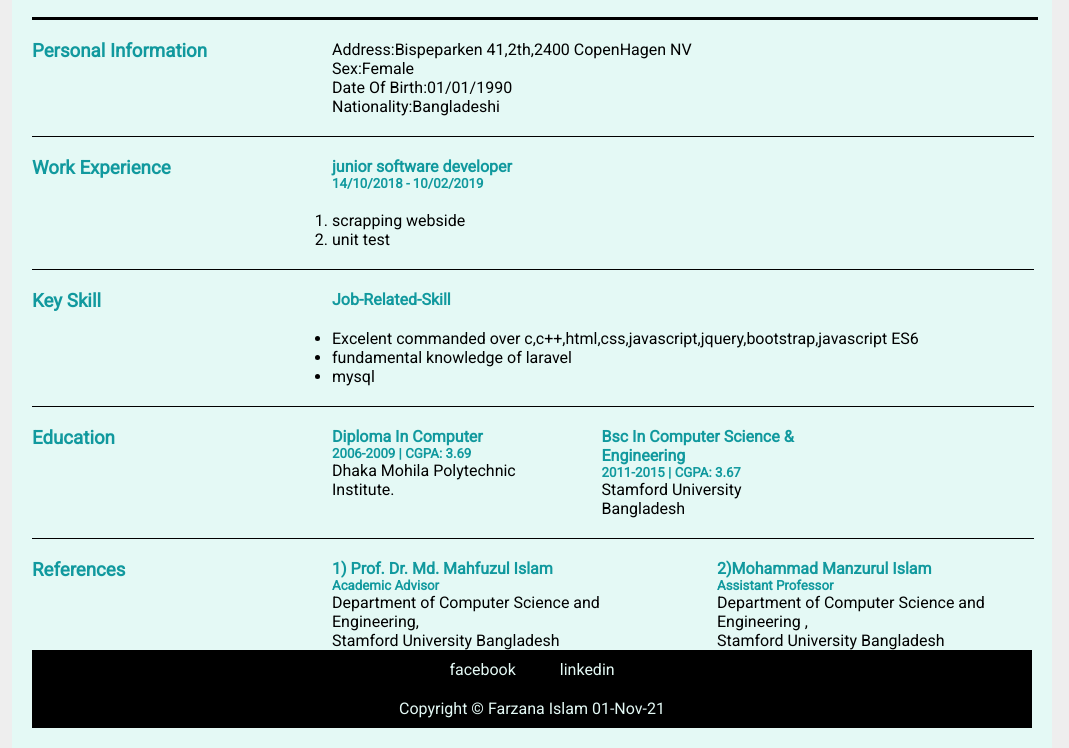
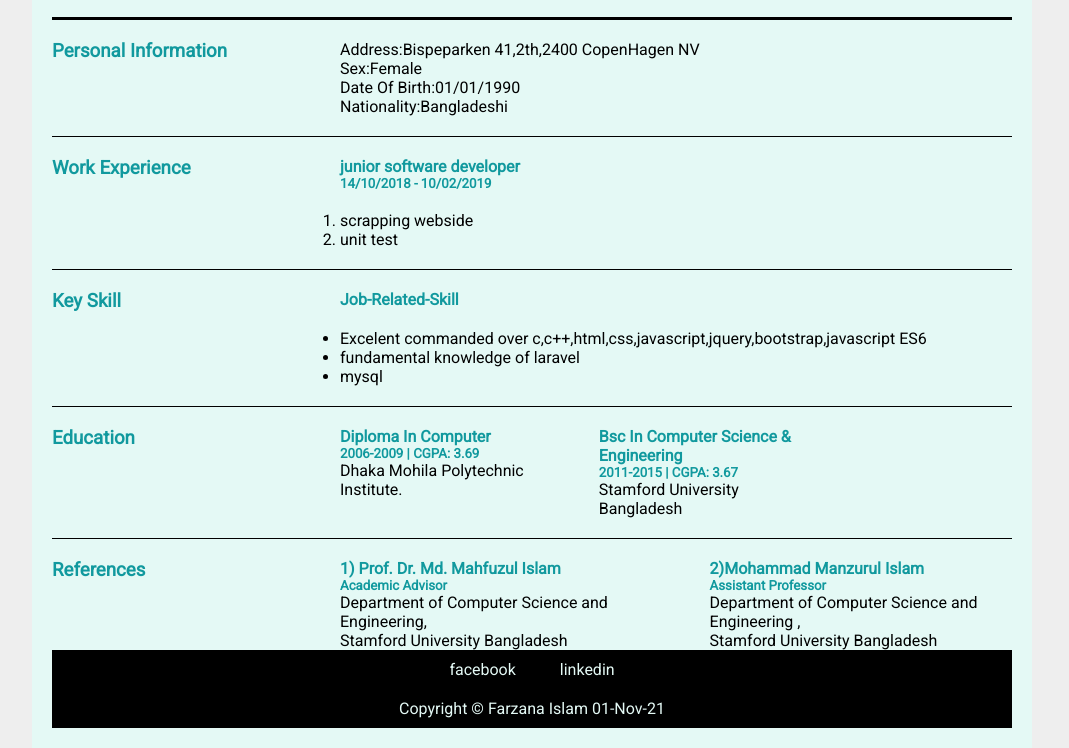
Before and after one commit to farzanaIslam/portfolio-farzana, a plain HTML site: page index.html in a window 1280 px wide. Shown: the part 139-887 px from the top of the page, without its empty margins (108-1177 px from the left). Drawn offline with Linux system fonts and the light colour scheme.

Commit message:
something added in css

```diff
--- a/style.css
+++ b/style.css
@@ -2,6 +2,8 @@
 * {
   margin: 0;
   padding: 0;
+  box-sizing: border-box;
+  text-decoration: none;
 }
 body {
   background-color: #eee;
```
